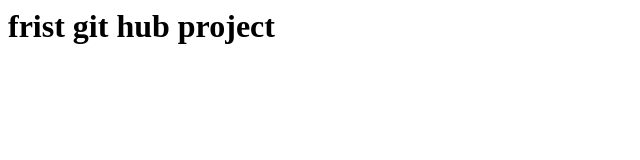
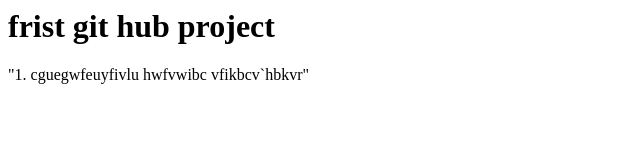
Before and after one commit to Charan41781/demo, a plain HTML site: page index.html in a window 1280 px wide. Shown: the whole page, without its empty margins (0-640 px from the left). Drawn offline with Linux system fonts and the light colour scheme.

Commit message:
updated index file

```diff
--- a/index.html
+++ b/index.html
@@ -1,3 +1,8 @@
 <html>
   <h1>frist git hub project</h1>
+  <body>
+    <p>
+      "1. cguegwfeuyfivlu hwfvwibc vfikbcv`hbkvr"
+    </p>
+  </body>
 </html>
```
